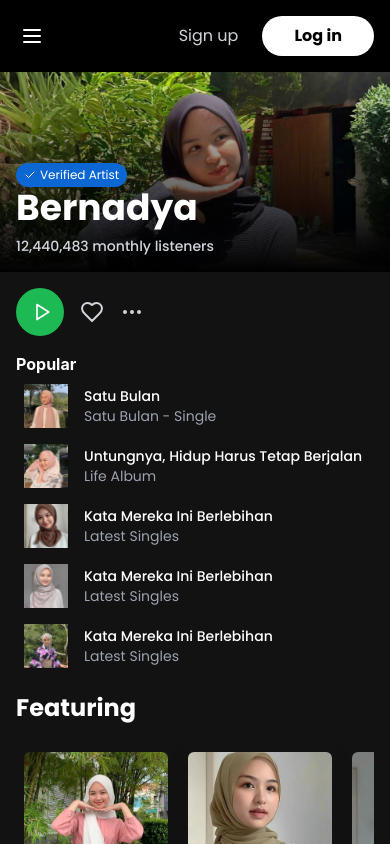
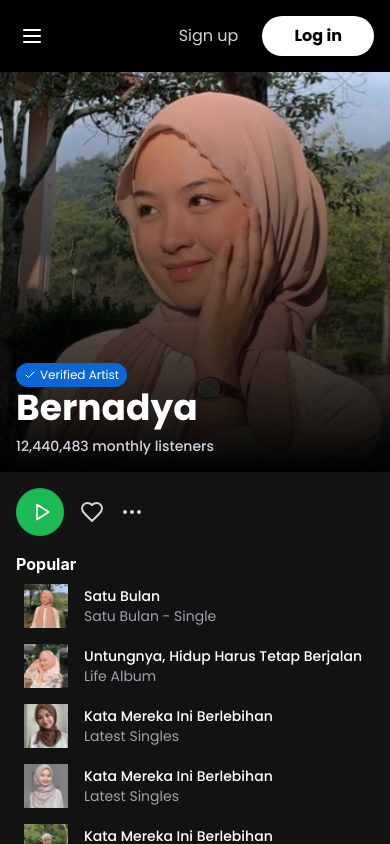
Before and after one commit to torikallcode/Spotify-clone, a React (Vite) app: page / in a window 390 px wide. Built offline with nearby package versions, Linux system fonts and the light colour scheme.

Commit message:
update responsive

```diff
--- a/src/components/ArtistSection.jsx
+++ b/src/components/ArtistSection.jsx
@@ -7,9 +7,9 @@ export const ArtistSection = () => {
     <div className="relative overflow-hidden md:rounded-lg font-poppins">
       <div className="absolute inset-0 z-10 bg-gradient-to-b from-transparent to-black" />
       <img
-        src="/img/h1111.jpg"
+        src="/img/spotify.png"
         alt="Artist Cover"
-        className="w-full h-[200px] sm:h-[250px] md:h-[350px] object-cover object-center"
+        className="w-full h-[400px] sm:h-[350px] object-cover object-center"
       />
       <div className="absolute z-20 bottom-4 sm:bottom-8 left-4 sm:left-8">
         <div className="bg-[#0C67D3] text-xs px-2 py-1 rounded-full inline-flex items-center gap-1">
```
